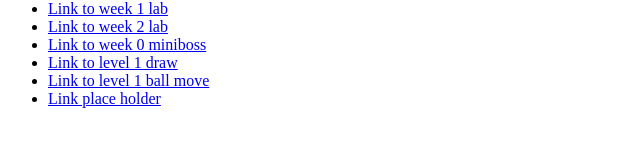
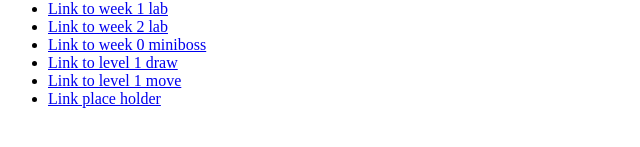
Before and after one commit to Roni-Jo/GameProto, a plain HTML site: page index.html in a window 1280 px wide. Shown: the part 127-274 px from the top of the page, 0-640 px from the left. Drawn offline with Linux system fonts and the light colour scheme.

Commit message:
link update attempt

```diff
--- a/index.html
+++ b/index.html
@@ -14,7 +14,7 @@
         <li><a href="Week 2/Week 2/week2_reactions.html">Link to week 2 lab</a></li>
         <li><a href="Level0/Level0MB/index.html">Link to week 0 miniboss</a></li>
         <li><a href="Level1/Draw/index.html">Link to level 1 draw</a></li>
-        <li><a href="Level1/Move/index.html">Link to level 1 ball move</a></li>
+        <li><a href="Level1/Move/index.html">Link to level 1 move</a></li>
         <li><a href="#">Link place holder</a></li>
     </ul>
 </body>
```
